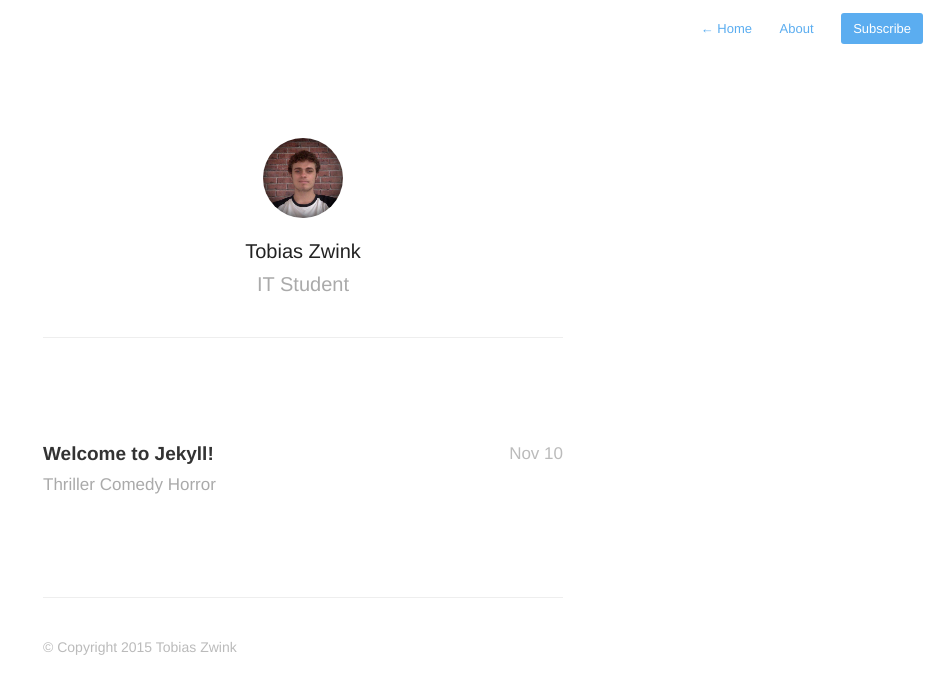
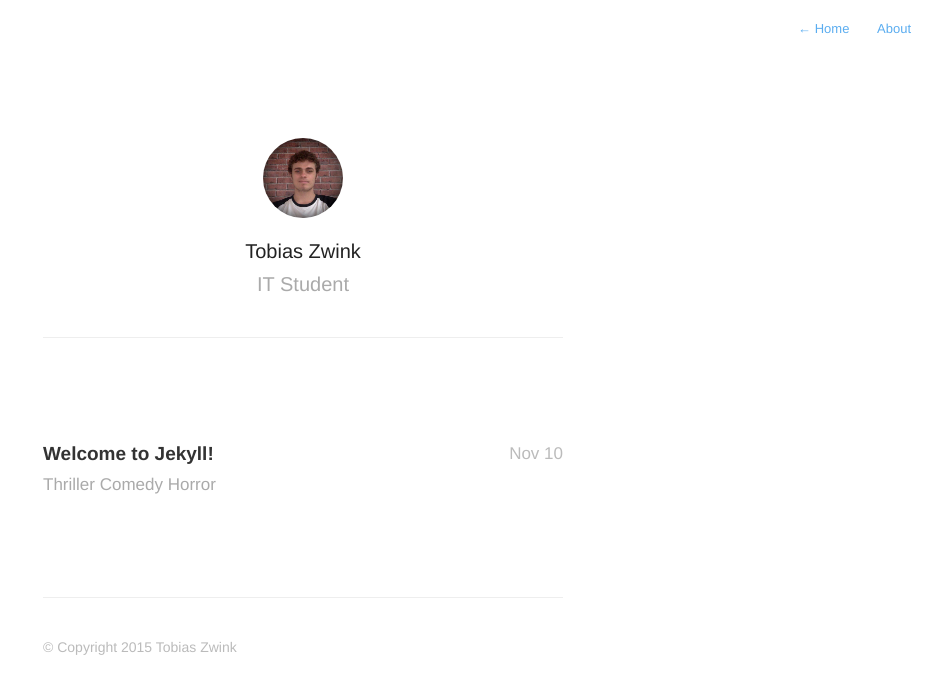
Before and after one commit to tobiaszwink/tobiaszwink.github.io, a Jekyll site: the page built from index.html, in a window 1280 px wide. Shown: the top 694 px of the page, without its empty margins (337-1280 px from the left). Built offline with Jekyll 4.4.1, drawn with Linux system fonts in a browser that asks for light colours; nearby versions of some CDN libraries; Markdown is read by kramdown in place of the engine named in the settings; the list of posts is cut into pages by our own code.

Commit message:
removes subescribe button

```diff
--- a/_includes/navigation.html
+++ b/_includes/navigation.html
@@ -8,5 +8,5 @@
             <a href="{{ site.baseurl }}about">About </a>
         {% endif %}
     {% endif %}
-    <a class="cta" href="{{ site.baseurl }}feed.xml">Subscribe</a>
+    <!-- <a class="cta" href="{{ site.baseurl }}feed.xml">Subscribe</a> -->
 </nav>
```
